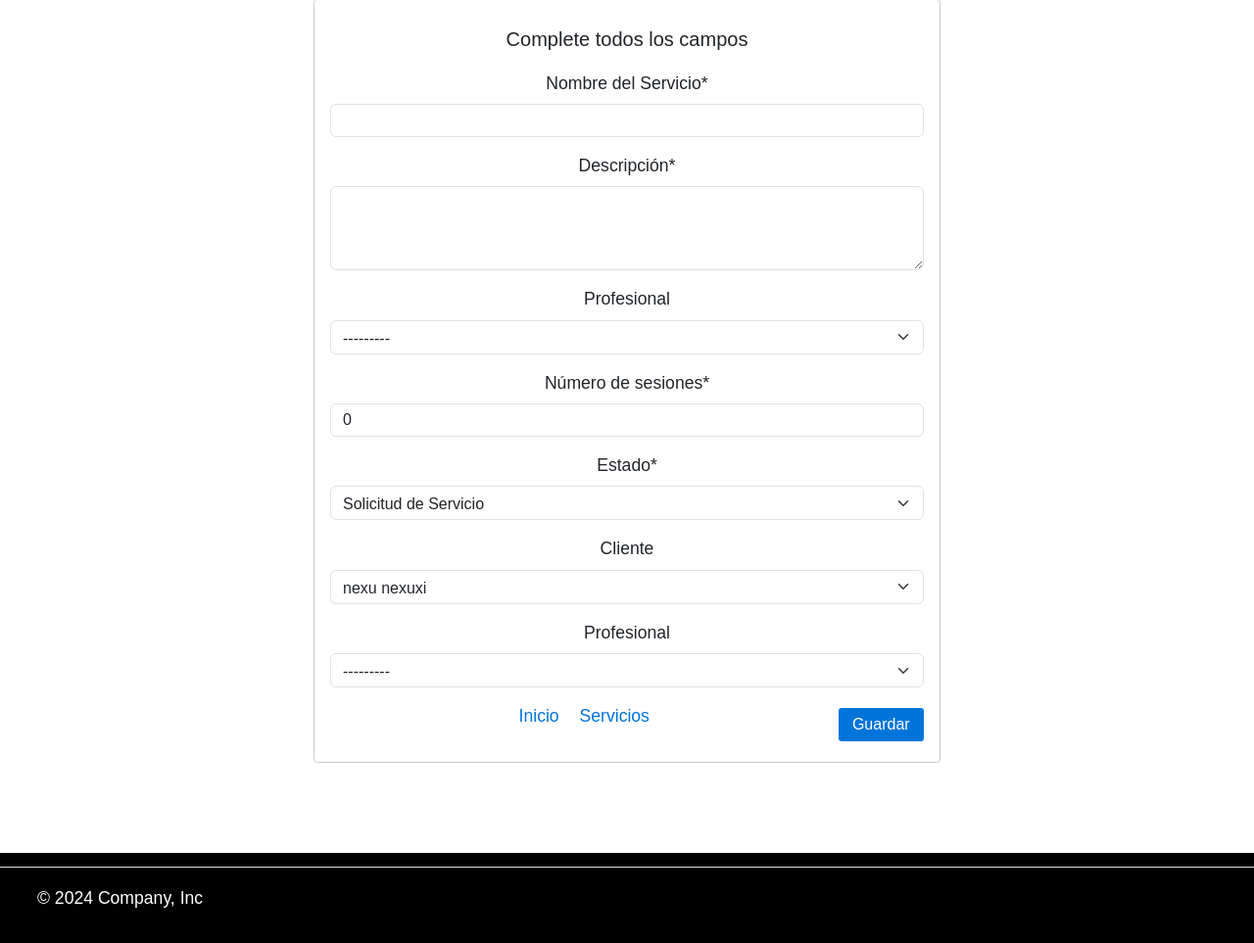
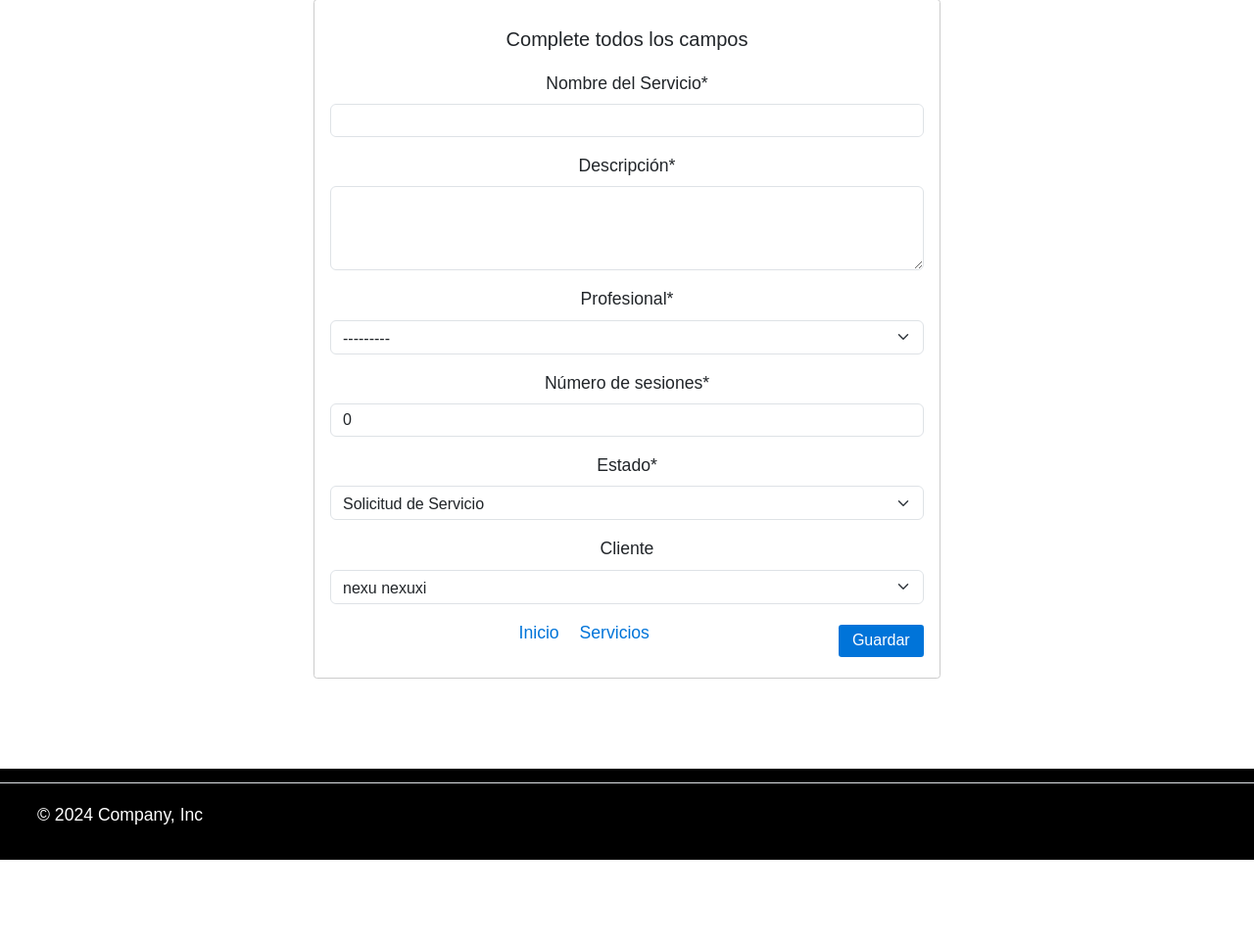
Before and after one commit to ns-93/proyecto_clinica, a Django app: page /servicios/create/ in a window 1280 px wide. Shown: the part 296-1259 px from the top of the page at 98% size. After the commit the page ends 1174 px from the top, so only its background shows below. Run offline with Django 5.2, Linux system fonts and the light colour scheme; a user stored in the database is signed in; data comes from the database, SQL or seed files in the repository; both versions use the stored data as it was after the commit; some libraries are stand-ins or nearby versions.

Commit message:
modificacion formulario de servicios
se modifica la vista del formulario para el perfil profesional y para el perfil ejecutivo

```diff
--- a/django_clinica/core/forms.py
+++ b/django_clinica/core/forms.py
@@ -82,6 +82,8 @@ class ServiciosForm(forms.ModelForm):
         if user and user.groups.filter(name='profesionales').exists():
             self.fields['profesional'].queryset = User.objects.filter(id=user.id)
             self.fields['profesional'].initial = user
+        elif user and (user.groups.filter(name='administradores').exists() or user.groups.filter(name='ejecutivos').exists()):
+            self.fields['profesional'].required = True
 
     # Configuración de diseño del formulario usando FormHelper (de django-crispy-forms)
     helper = FormHelper()
--- a/django_clinica/templates/create_servicios.html
+++ b/django_clinica/templates/create_servicios.html
@@ -37,15 +37,6 @@
                         </select>
                     </div>
 
-                    {% if group_name == 'administradores' or group_name == 'ejecutivos' %}
-                        <div class="mb-3">
-                            <label for="profesional" class="form-label">Profesional</label>
-                            {{ form.profesional }}
-                        </div>
-                    {% elif group_name == 'profesionales' %}
-                        <input type="hidden" name="profesional" value="{{ profesional.id }}">
-                    {% endif %}
-
                     <!-- Enlaces de navegación -->
                     <a class="card-link" href="{% url 'home' %}">Inicio</a>  <!-- Enlace a la página principal -->
                     <a class="card-link" href="{% url 'servicios' %}">Servicios</a>  <!-- Enlace a la página de servicios -->
```
Also changed, not shown: django_clinica/db.sqlite3.
